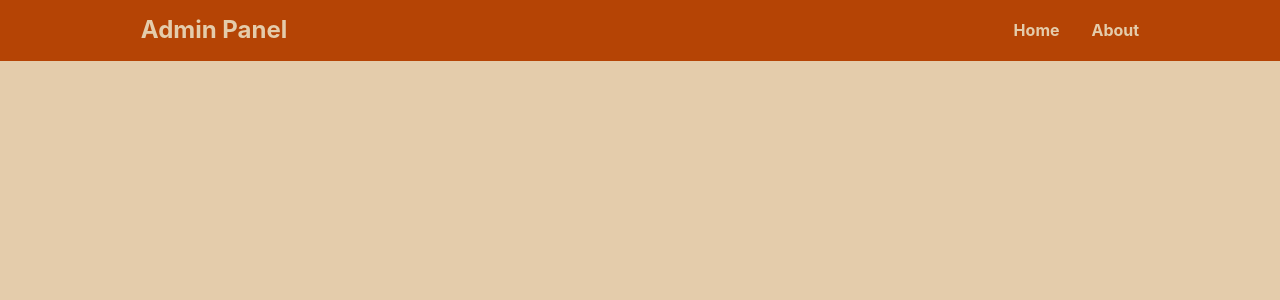
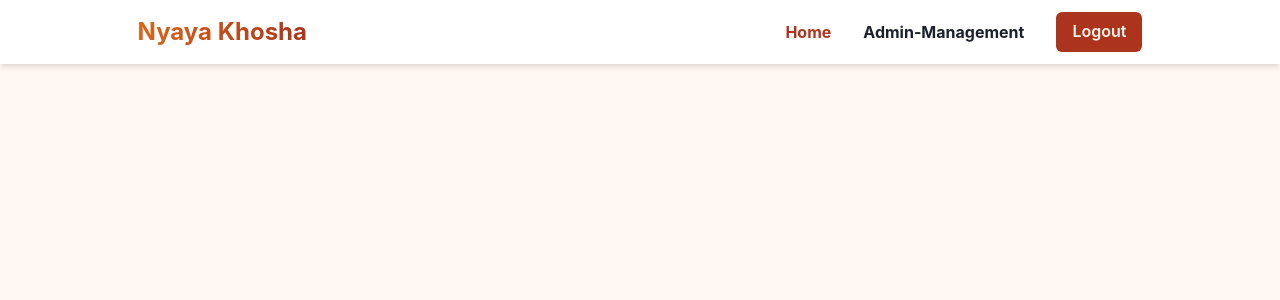
Before and after one commit to Samskriti-Foundation/nyaya-dictionary-frontend-admin, a React (Vite) app: page /dashboard in a window 1280 px wide. Shown: the top 300 px of the page. Built offline with nearby package versions, Linux system fonts and the light colour scheme; no server answers; sample sign-in values are in the browser's storage.

Commit message:
Updated to new UI

```diff
--- a/src/App.tsx
+++ b/src/App.tsx
@@ -5,9 +5,7 @@ import PrivateRoutes from './utils/PrivateRoutes'
 import LoginPage from './pages/LoginPage'
 import DashboardPage from './pages/DashboardPage'
 
-import axios from "axios"
 import AdminsPage from './pages/AdminsPage'
-axios.defaults.withCredentials = true;
 
 function App() {
   return (
--- a/src/components/Login/PasswordField.tsx
+++ b/src/components/Login/PasswordField.tsx
@@ -31,6 +31,7 @@ export const PasswordField = forwardRef<HTMLInputElement, InputProps>((props, re
 				<InputRightElement>
 					<IconButton
 						variant="text"
+						color = "primary"
 						aria-label={isOpen ? 'Mask password' : 'Reveal password'}
 						icon={isOpen ? <HiEyeOff /> : <HiEye />}
 						onClick={onClickReveal}
--- a/src/components/Modal/AdminEditModal.tsx
+++ b/src/components/Modal/AdminEditModal.tsx
@@ -50,10 +50,7 @@ export default function AdminEditModal({isOpen, onClose, dataItem} : Props) {
 
   const mutation = useMutation({
     mutationFn: updateAdmin,
-    onSuccess: (data) => {
-      queryClient.invalidateQueries({queryKey: ["admins"]})
-      console.log(data)
-    },
+    onSuccess: () => queryClient.invalidateQueries({queryKey: ["admins"]}),
     onError: (res: any) => {
       toast({
         position: "top",
--- a/src/components/Navbar/Navbar.tsx
+++ b/src/components/Navbar/Navbar.tsx
@@ -1,33 +1,45 @@
 import {
+  Button,
   Flex,
   HStack,
   Heading,
   Link,
   Spacer,
-    Box
 } from "@chakra-ui/react";
-import { NavLink } from "react-router-dom";
+
+import { useNavigate, NavLink } from "react-router-dom";
 
 export default function Navbar() {
+  const user = localStorage.getItem("token") ? true : false
+
+  const navigate = useNavigate()
+
+  const logout = () => {
+    localStorage.removeItem("token")
+    navigate("/")
+  }
+
   return (
-    <Box
-      as = "nav"
-      color = "primary.300"
-      bg = "primary.500"
-      p = {4}
+    <Flex
+      as = "header"
+      bg = "foreground"
+      boxShadow = "md"
+      p = {3}
       >
       <Flex
         w = {{base: "100%", md: "80%"}}
         m = "auto"
+        alignItems= "center"
         >
         <Heading
           fontSize={{base: "xl", md: "2xl"}}
-          color = "primary.300"
+          bgGradient='linear(to-l, primary, secondary)'
+          bgClip='text'
           ><Link
             as = {NavLink}
-            to = "/"
+            to = "/dashboard"
             _hover = {{textDecoration: "none"}}
-            >Admin Panel
+            >Nyaya Khosha
           </Link>
         </Heading>
         <Spacer/>
@@ -37,16 +49,28 @@ export default function Navbar() {
           >
           <Link
             as = {NavLink}
-            to = "/"
+            to = "/dashboard"
+            _hover = {{color: "secondary"}}
+            _activeLink = {{color: "primary"}}
             >Home
           </Link>
+          {user &&
             <Link
             as = {NavLink}
-            to = "/about"
-            >About
+            to = "/admin-management"
+            _hover = {{color: "secondary"}}
+            _activeLink = {{color: "primary"}}
+            >Admin-Management
           </Link>
+          }
+          <Button
+            onClick = {logout}
+            color = "background"
+            bg = "primary"
+            _hover = {{bg: "secondary"}}
+          >Logout</Button>
         </HStack>
       </Flex>
-    </Box>
+    </Flex>
   )
 }
--- /dev/null
+++ b/src/layouts/BaseLayout.tsx
@@ -0,0 +1,36 @@
+import { Box, IconButton } from "@chakra-ui/react";
+import Navbar from "../components/Navbar/Navbar";
+
+import { FaArrowAltCircleUp } from "react-icons/fa";
+
+interface BaseLayoutProps {
+  children?: React.ReactNode;
+}
+
+export default function BaseLayout({ children }: BaseLayoutProps) {
+  return (
+    <Box minH="100vh" bg = "background">
+      <Box pos = "sticky" top = "0" zIndex={200}>
+        <Navbar />
+      </Box>
+      <Box maxW="4xl" as = "main" mx="auto" p={4}>
+        {children}
+      </Box>
+      <Box
+        pos = "fixed"
+        bottom = "4"
+        right = "4"
+        display = {{base: "block", md: "none"}}
+      >
+        <IconButton
+          icon = {<FaArrowAltCircleUp/>}
+          aria-label="Go Back"
+          bg = "primary"
+          color = "background"
+          _hover = {{bg: "secondary"}}
+          onClick = {() => window.scrollTo({top: 0, behavior: 'smooth'})}
+          />
+      </Box>
+    </Box>
+  );
+}
--- a/src/pages/AdminsPage.tsx
+++ b/src/pages/AdminsPage.tsx
@@ -4,20 +4,19 @@ import {
   Table,
   Thead,
   Tbody,
-  Tfoot,
   Tr,
   Th,
   Td,
-  TableCaption,
   TableContainer,
   Box,
   IconButton,
-  useDisclosure
+  useDisclosure,
 } from '@chakra-ui/react'
 
 import { useQuery } from "@tanstack/react-query"
 import { getAdmins } from "../api/AdminApi"
-import Navbar from "../components/Navbar/Navbar"
+
+import BaseLayout from '../layouts/BaseLayout'
 
 import { MdEdit } from "react-icons/md"
 import AdminEditModal from '../components/Modal/AdminEditModal'
@@ -39,31 +38,38 @@ export default function AdminsPage() {
   }
 
   return (
-    <Box h = "full" bg = "primary.300">
-      <Navbar />
-      <TableContainer>
-        <Table variant='simple'>
+    <BaseLayout>
+      <TableContainer
+        p = {4}
+        mt = "10"
+        mx = "auto"
+        bg = "foreground"
+        rounded = "lg"
+        w = {{base: "100%", md: "90%", lg: "80%"}}>
+        <Table variant='striped'>
           <Thead>
             <Tr>
-              <Th>First Name</Th>
-              <Th>Last Name</Th>
-              <Th>Email</Th>
-              <Th>Actions</Th>
+              <Th textAlign='center'>First Name</Th>
+              <Th textAlign='center'>Last Name</Th>
+              <Th textAlign='center'>Email</Th>
+              <Th textAlign='center'>Actions</Th>
             </Tr>
           </Thead>
           <Tbody>
             {data && data.map((admin : {first_name: string, last_name: string, email: string}, index: number) => (
-              <Tr key={index} p = {0}>
-                <Td>{admin.first_name}</Td>
-                <Td>{admin.last_name}</Td>
-                <Td>{admin.email}</Td>
-                <Td><IconButton aria-label = "edit" icon={<MdEdit/>} bg="none" onClick = {() => handleClick(admin)}/></Td>
+              <Tr key={index}>
+                <Td p = {1} textAlign='center'>{admin.first_name}</Td>
+                <Td p = {1} textAlign='center'>{admin.last_name}</Td>
+                <Td p = {1} textAlign='center'>{admin.email}</Td>
+                <Td p = {1} textAlign='center'>
+                  <IconButton title = "Edit" aria-label = "edit" icon={<MdEdit/>} bg="none" onClick = {() => handleClick(admin)}/>
+                </Td>
               </Tr>
             ))}
           </Tbody>
         </Table>
       </TableContainer>
       <AdminEditModal isOpen = {isOpen} onClose = {onClose} dataItem = {dataItem}/>
-    </Box>
+    </BaseLayout>
   )
 }
--- a/src/pages/DashboardPage.tsx
+++ b/src/pages/DashboardPage.tsx
@@ -1,10 +1,7 @@
-import { Box } from "@chakra-ui/react"
-import Navbar from "../components/Navbar/Navbar"
+import BaseLayout from "../layouts/BaseLayout"
 
 export default function DashboardPage() {
   return (
-    <Box h = "full" bg = "primary.300">
-      <Navbar />
-    </Box>
+    <BaseLayout/>
   )
 }
--- a/src/pages/LoginPage.tsx
+++ b/src/pages/LoginPage.tsx
@@ -8,7 +8,7 @@ export default function LoginPage() {
     <Flex
       h = "100%"
       w = "100%"
-      bg = "primary.300"
+      bg = "background"
       justifyContent = "center"
       alignItems = "center"
     >
--- a/src/utils/PrivateRoutes.tsx
+++ b/src/utils/PrivateRoutes.tsx
@@ -1,7 +1,7 @@
 import { Navigate, Outlet } from 'react-router-dom';
 
 function PrivateRoutes() {
-  let user: boolean = true;
+  let user: boolean = localStorage.getItem('token') ? true : false;
   return (
     user ? <Outlet /> : <Navigate to="/"/>
   );
--- a/src/utils/theme.ts
+++ b/src/utils/theme.ts
@@ -1,13 +1,10 @@
 import { extendTheme } from "@chakra-ui/react";
 
 const colors = {
-  primary: {
-    300: "#e4ccab",
-    400: "#de9c63",
-    500: "#b54405",
-    700: "#a46c54",
-    900: "#852c04",
-  }
+  primary: "#AD341C",
+  secondary: "#DA6619",
+  background: "#FFF7F1",
+  foreground: "#FFFFFF",
 };
 
 const theme = extendTheme({ colors });
```
Also changed, not shown: src/components/Login/Login.tsx (+21 -16 lines), 2 other files (tests, documents, lock files or other folders). Lines whose indentation alone changed are shown as unchanged.
